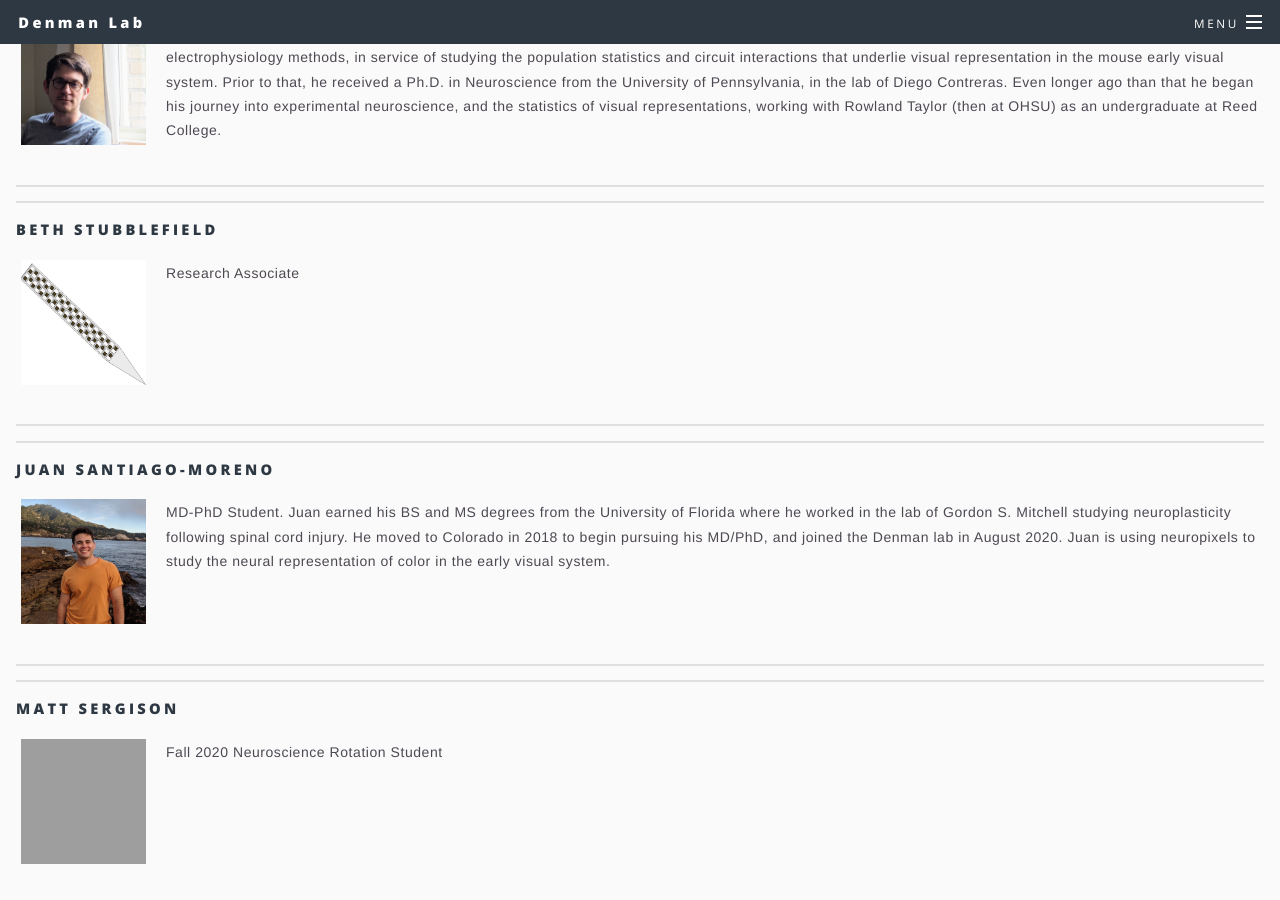
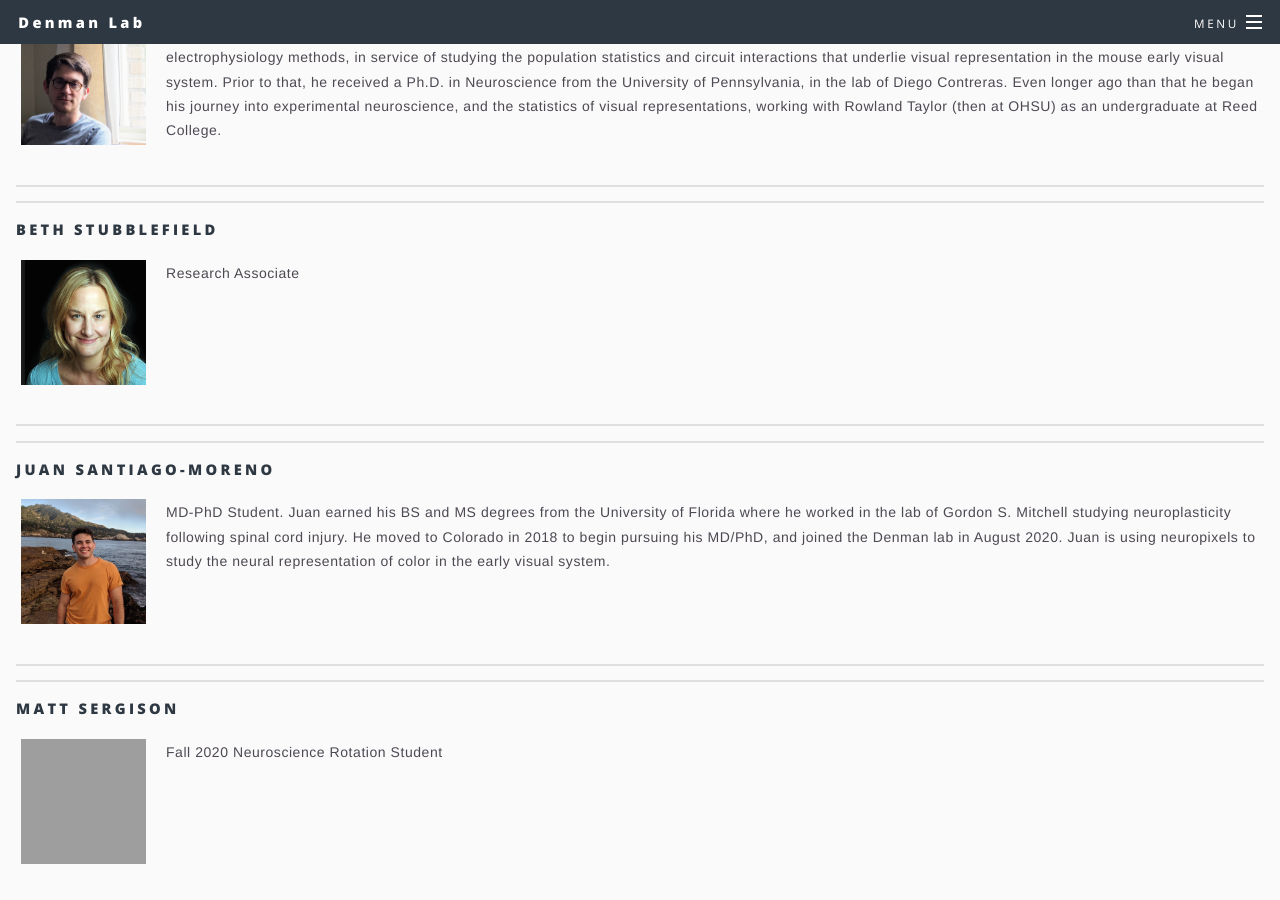
Before and after one commit to denmanlab/denmanlab.github.io, a Jekyll site: the page built from _pages/people.html, in a window 1280 px wide and 900 px high, scrolled down 539 px. Built offline with Jekyll 4.4.1, drawn with Linux system fonts in a browser that asks for light colours; grey boxes are pictures that could not be loaded.

Commit message:
Update people.html

```diff
--- a/_pages/people.html
+++ b/_pages/people.html
@@ -26,7 +26,7 @@ background-image: cu001.jpeg
 <hr style="margin:0 0 1em 0;" />
 <h4>Beth Stubblefield</h4>
 <div class=image_wrapper>
-    <img id="img" src="/images/NPIX.jpg"
+    <img id="img" src="/images/BethDudLab.png"
     width="125" height="125" class="bio_img_l"/>
     <p2>
     Research Associate
```
